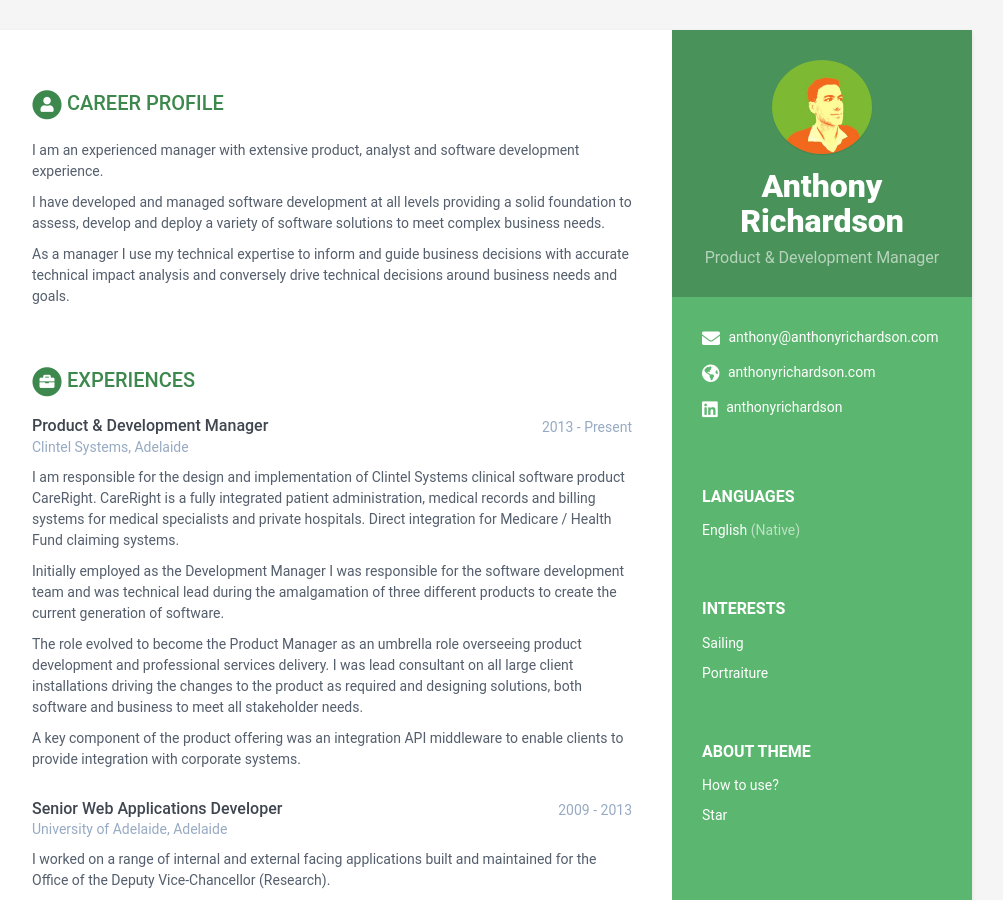
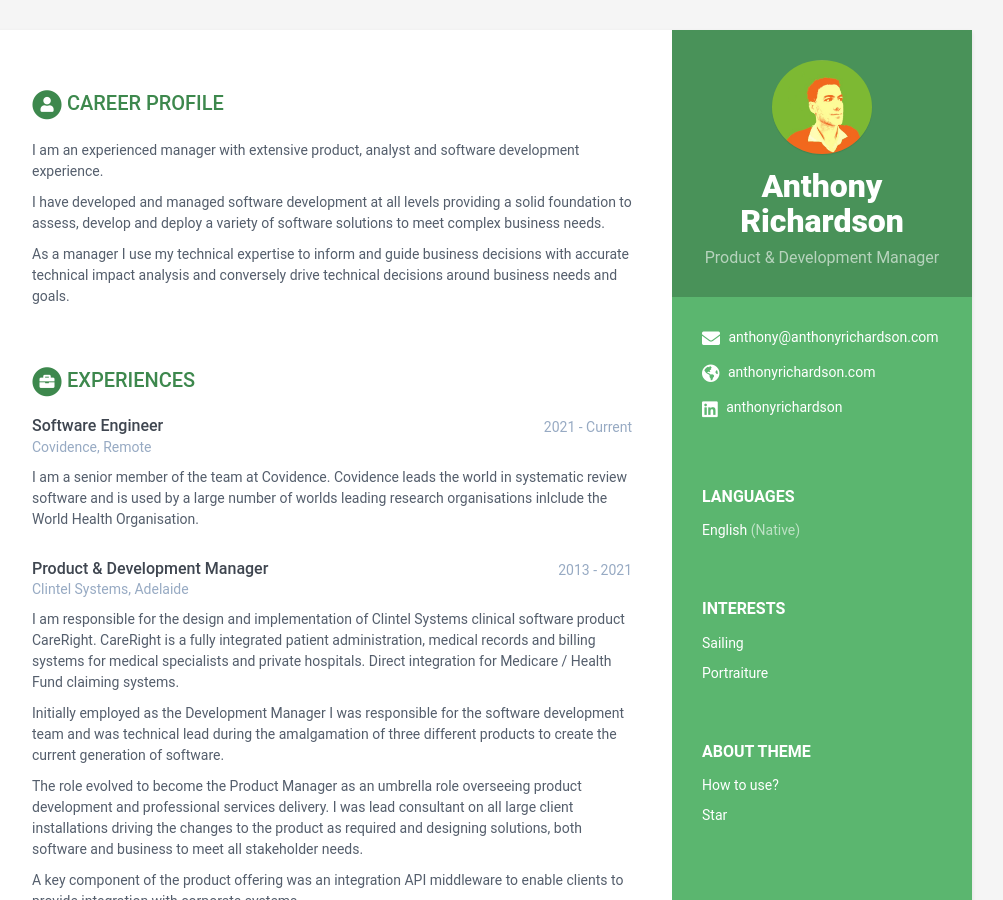
Before and after one commit to Osseta/osseta.github.io, a Jekyll site: the page built from index.html, in a window 1280 px wide and 900 px high. Shown: the whole window, without its empty margins (168-1171 px from the left). Built offline with Jekyll 4.4.1, drawn with Linux system fonts in a browser that asks for light colours.

Commit message:
Update with employment change

```diff
--- a/_data/data.yml
+++ b/_data/data.yml
@@ -68,8 +68,13 @@ _education:
           - Bullet point
           - Bullet point
 experiences:
+    - role: Software Engineer
+      time: 2021 - Current
+      company: Covidence, Remote
+      details: |
+        I am a senior member of the team at Covidence. Covidence leads the world in systematic review software and is used by a large number of worlds leading research organisations inlclude the World Health Organisation.
     - role: Product & Development Manager
-      time: 2013 - Present
+      time: 2013 - 2021
       company: Clintel Systems, Adelaide
       details: |
         I am responsible for the design and implementation of Clintel Systems clinical software product CareRight. CareRight is a fully integrated patient administration, medical records and billing systems for medical specialists and private hospitals. Direct integration for Medicare / Health Fund claiming systems.
```
